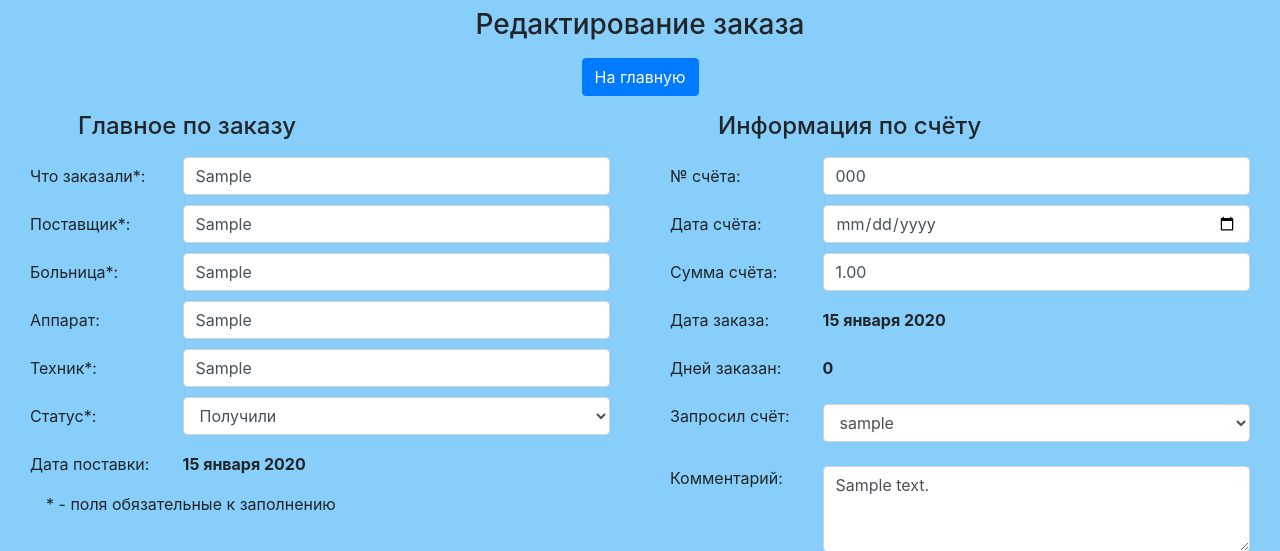
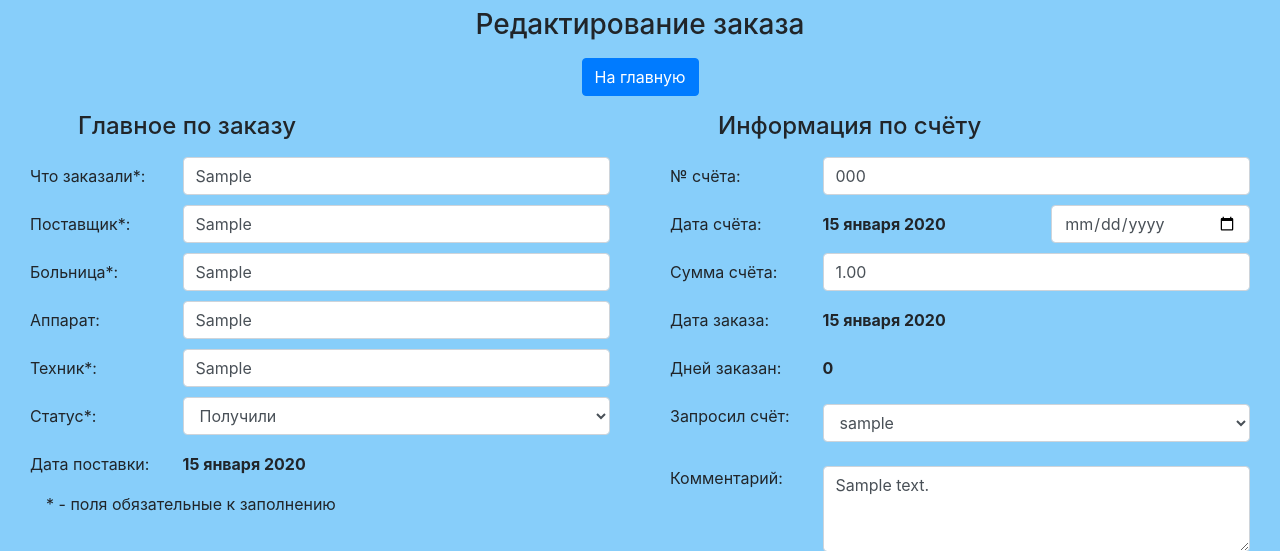
Before and after one commit to NineMan/medtehsite, a Django app: page /bill/1/edit in a window 1280 px wide. Shown: the top 551 px of the page. Run offline with Django 3.2, Linux system fonts and the light colour scheme; a user stored in the database is signed in; tables that the repository leaves empty hold one stand-in row (values such as "Sample post"); parts of the project's set-up code (start-up, migrations or seed data) failed here and were passed over; some libraries are stand-ins or nearby versions.

Commit message:
Correct edit date of bill

```diff
--- a/medtehsite/apps/bills/templates/bills/bill_edit.html
+++ b/medtehsite/apps/bills/templates/bills/bill_edit.html
@@ -98,6 +98,7 @@
 
           <div class="row px-0 mb-2">
             <div class="col-sm-3 py-2">Дата счёта:</div>
+            <div class="col-sm   py-0 my-auto font-weight-bold">{{ bill.bill_date|default_if_none:"-" }}</div>
             <div class="col-sm   py-0 my-auto">{{ form.bill_date }}</div>
           </div>
 
```
